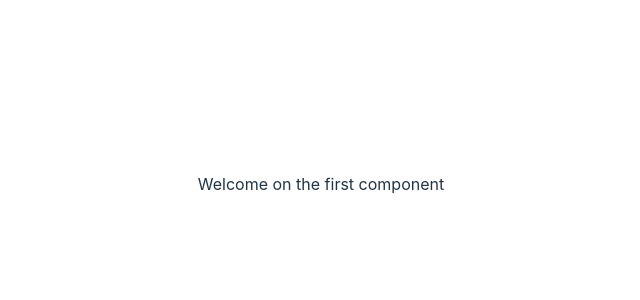
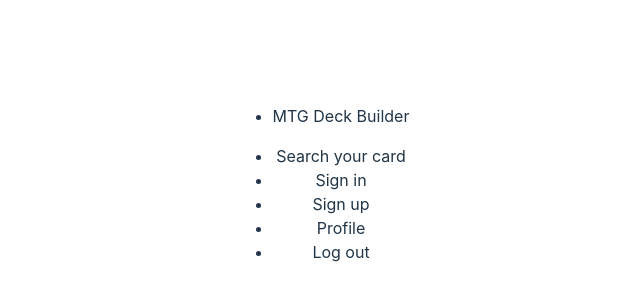
Before and after one commit to JasperKraamer/MTGDeckBuilder, a React (Vite) app: page / in a window 1280 px wide. Shown: the part 216-516 px from the top of the page, without its empty margins (319-959 px from the left). Built offline with nearby package versions, Linux system fonts and the light colour scheme.

Commit message:
added navigation lists

```diff
--- a/src/Components/Navigation/NavigationBar.jsx
+++ b/src/Components/Navigation/NavigationBar.jsx
@@ -4,7 +4,30 @@ import './NavigationBar.css';
 function NavigationBar() {
     return (
         <>
-            <p>Welcome on the first component</p>
+            <nav>
+                <ul>
+                    <li>
+                        MTG Deck Builder
+                    </li>
+                </ul>
+                <ul>
+                    <li>
+                        Search your card
+                    </li>
+                    <li>
+                        Sign in
+                    </li>
+                    <li>
+                        Sign up
+                    </li>
+                    <li>
+                        Profile
+                    </li>
+                    <li>
+                        Log out
+                    </li>
+                </ul>
+            </nav>
         </>
     )
 }
```
